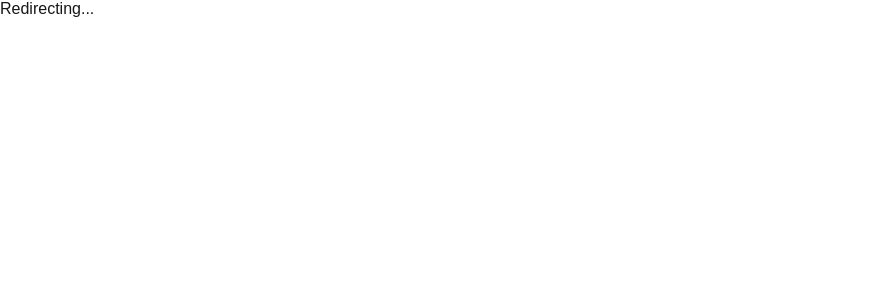
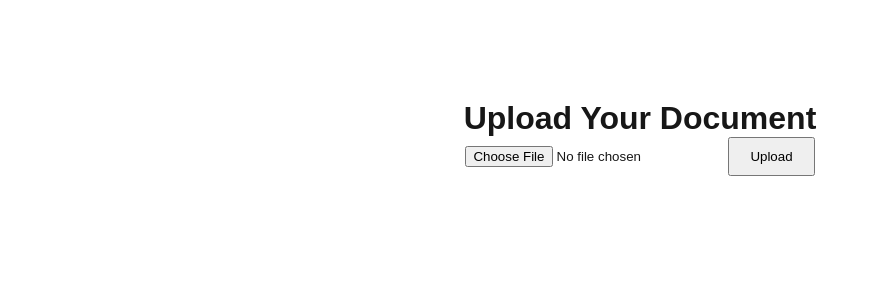
Before and after one commit to kevinlikako/doc-to-web, a Next.js app: page /upload in a window 1280 px wide. Before the commit this address had no page. Shown: the top 300 px of the page, without its empty margins (0-878 px from the left). Built offline with nearby package versions, Linux system fonts and the light colour scheme.

Commit message:
Added document conversion to HTML

```diff
--- a/pages/upload.js
+++ b/pages/upload.js
@@ -1,28 +1,41 @@
-import { useRouter } from "next/router";
-import { useEffect, useState } from "react";
+import { useState } from "react";
 
 export default function Upload() {
-  const router = useRouter();
-  const [authorized, setAuthorized] = useState(false);
+  const [file, setFile] = useState(null);
+  const [link, setLink] = useState("");
 
-  useEffect(() => {
-    const { token } = router.query;
-    if (token === "secret123") {
-      setAuthorized(true);
-    } else {
-      router.push("/");
-    }
-  }, [router.query]);
+  const handleFileChange = (e) => {
+    setFile(e.target.files[0]);
+  };
 
-  if (!authorized) return <p>Redirecting...</p>;
+  const handleUpload = async () => {
+    const formData = new FormData();
+    formData.append("file", file);
+
+    const response = await fetch("/api/upload", {
+      method: "POST",
+      body: formData,
+    });
+
+    const data = await response.json();
+    setLink(data.url);
+  };
 
   return (
     <div style={{ textAlign: "center", marginTop: "100px" }}>
       <h1>Upload Your Document</h1>
-      <input type="file" />
-      <button style={{ padding: "10px 20px", marginLeft: "10px" }}>
+      <input type="file" onChange={handleFileChange} />
+      <button onClick={handleUpload} style={{ padding: "10px 20px", marginLeft: "10px" }}>
         Upload
       </button>
+      {link && (
+        <p>
+          View your document here:{" "}
+          <a href={link} target="_blank" rel="noopener noreferrer">
+            {link}
+          </a>
+        </p>
+      )}
     </div>
   );
 }
```
